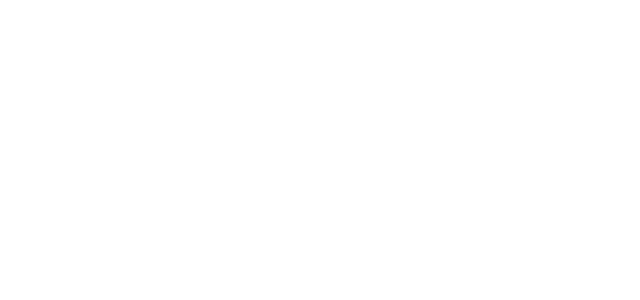
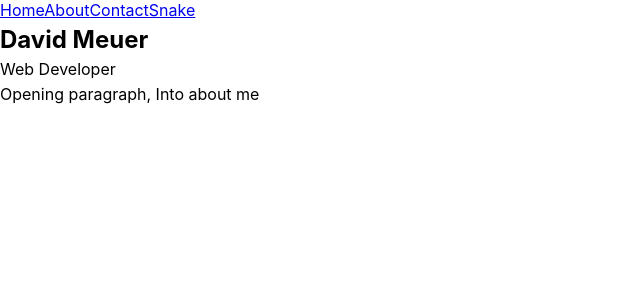
Before and after one commit to Davey-M/about-me, a React (Create React App) app: page / in a window 1280 px wide. Shown: the top 300 px of the page, without its empty margins (0-640 px from the left). Built offline with nearby package versions, Linux system fonts and the light colour scheme.

Commit message:
wip home page

```diff
--- a/package.json
+++ b/package.json
@@ -8,6 +8,7 @@
     "@testing-library/user-event": "^13.5.0",
     "react": "^18.1.0",
     "react-dom": "^18.1.0",
+    "react-router-dom": "^6.3.0",
     "react-scripts": "5.0.1",
     "web-vitals": "^2.1.4"
   },
--- a/src/Components/App/App.jsx
+++ b/src/Components/App/App.jsx
@@ -1,7 +1,32 @@
+import { BrowserRouter as Router, Routes, Route, Link } from 'react-router-dom';
 import './App.css';
 
+// component imports
+import Home from '../Home/Home';
+
 function App() {
-  return <div></div>;
+  return (
+    <Router>
+      <>
+        <header>
+          <nav>
+            <Link to='/'>Home</Link>
+            <Link to='/about'>About</Link>
+            <Link to='/contact'>Contact</Link>
+            <Link to='/snake'>Snake</Link>
+          </nav>
+        </header>
+        <section>
+          <Routes>
+            <Route path='/' element={<Home />} />
+            <Route path='/about' element={<h1>About Page</h1>} />
+            <Route path='/contact' element={<h1>Contact Page</h1>} />
+            <Route path='/snake' element={<h1>Snake Page</h1>} />
+          </Routes>
+        </section>
+      </>
+    </Router>
+  );
 }
 
 export default App;
--- /dev/null
+++ b/src/Components/Home/Home.jsx
@@ -0,0 +1,15 @@
+function Home() {
+  return (
+    <>
+      <div>
+        <h1>David Meuer</h1>
+        <p>Web Developer</p>
+      </div>
+      <div>
+        <p>Opening paragraph, Into about me</p>
+      </div>
+    </>
+  );
+}
+
+export default Home;
--- a/src/index.css
+++ b/src/index.css
@@ -7,7 +7,16 @@
   -moz-osx-font-smoothing: grayscale;
 }
 
-code {
-  font-family: source-code-pro, Menlo, Monaco, Consolas, 'Courier New',
-    monospace;
+:root {
+  --black: #333;
+  --white: #fff;
+
+  --no-gap: 0px;
+  --small-gap: 5px;
+  --mid-gap: 10px;
+  --large-gap: 20px;
 }
+
+h1, h2, h3, h4, h5, h6, p {
+  margin: var(--small-gap) var(--no-gap);
+}
```
Also changed, not shown: 1 other file (tests, documents, lock files or other folders).
